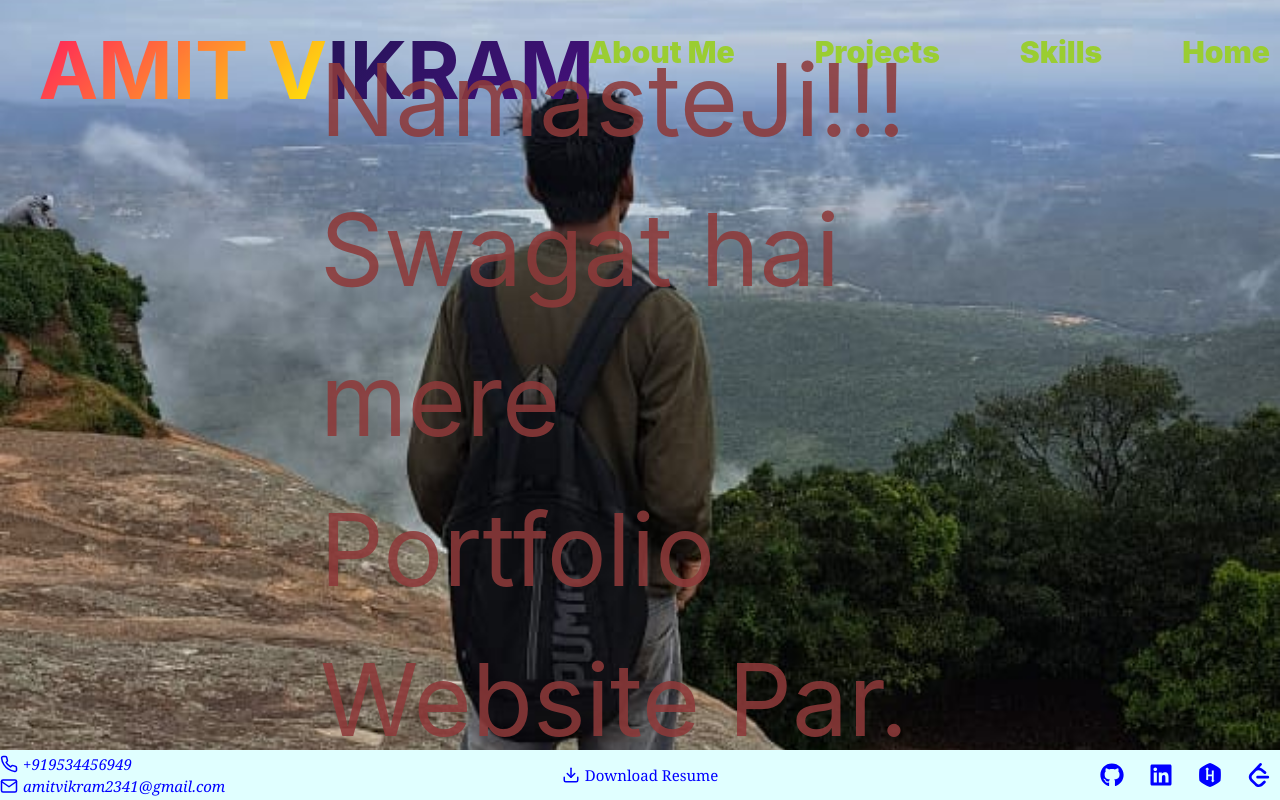
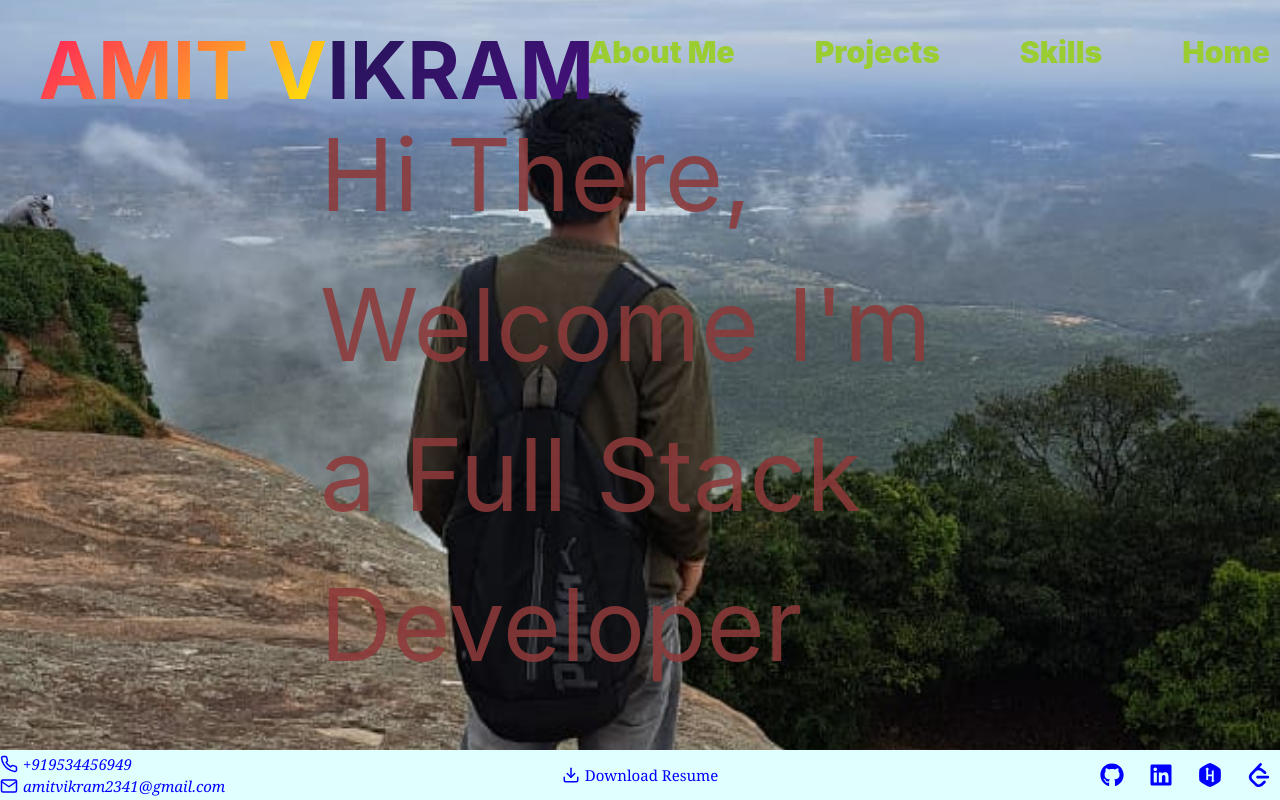
Before and after one commit to amvi234/DevDisplay, a React (Vite) app: page / in a window 1280 px wide. Built offline with nearby package versions, Linux system fonts and the light colour scheme.

Commit message:
refactor: heading and about

```diff
--- a/src/components/About.tsx
+++ b/src/components/About.tsx
@@ -12,7 +12,6 @@ export default function About() {
         <li>Have good knowledge in AWS and DevOps concepts</li>
         <li>Have good knowledge of Agile Methodology</li>
         <li>Have good knowledge of Software Development and Testing Life Cycle</li>
-        <li>Have good knowledge of Software Development Best Practices</li>
       </ul>
     </div>
   )
--- a/src/components/Home.tsx
+++ b/src/components/Home.tsx
@@ -1,12 +1,12 @@
 export default function Home() {
     return (
         <div className="home">
-            <span>Namaste</span>
-            <span>Ji!!! </span>
-            <span>Swagat </span>
-            <span>hai mere </span>
-            <span>Portfolio </span>
-            <span>Website Par.</span>
+            <span>Hi</span>
+            <span> There, Welcome </span>
+            <span>I'm </span>
+            <span> a </span>
+            <span>Full Stack </span>
+            <span>Developer</span>
         </div>
     )
 }
```
